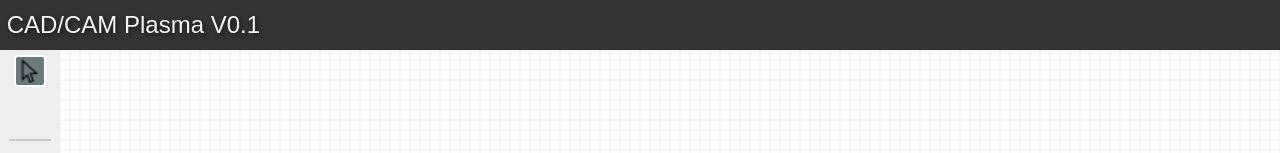
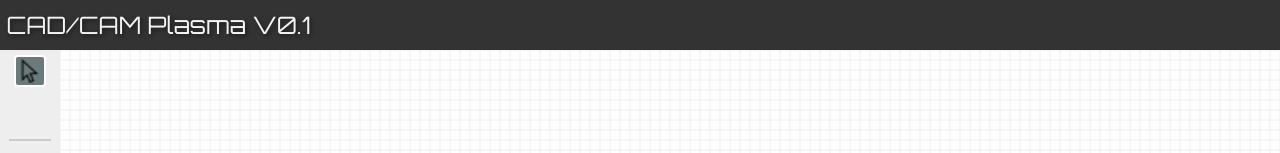
Before and after one commit to papyPlasma/plasmaCADCAM, a plain HTML site: page index.html in a window 1280 px wide. Shown: the top 153 px of the page. Drawn offline with Linux system fonts and the light colour scheme.

Commit message:
Title font

```diff
--- a/css/styles.css
+++ b/css/styles.css
@@ -45,7 +45,7 @@ body, html {
 }
 
 #menuTitle {
-    font-family: 'Arial', sans-serif; /* Change this to any font you prefer */
+    font-family: 'Orbitron'; /* Change this to any font you prefer */
     font-size: 24px;
     color: #f5f4f4;
     text-shadow: 2px 2px 4px rgba(0, 0, 0, 0.5);
--- a/index.html
+++ b/index.html
@@ -4,6 +4,7 @@
     <meta charset="UTF-8">
     <meta name="viewport" content="width=device-width, initial-scale=1.0">
     <title>CAD/CAM Plasma cutting machines</title>
+    <link rel="stylesheet" href="https://fonts.googleapis.com/css2?family=Orbitron&display=swap">
     <link rel="stylesheet" href="./css/styles.css">
 </head>
 <body>
```
